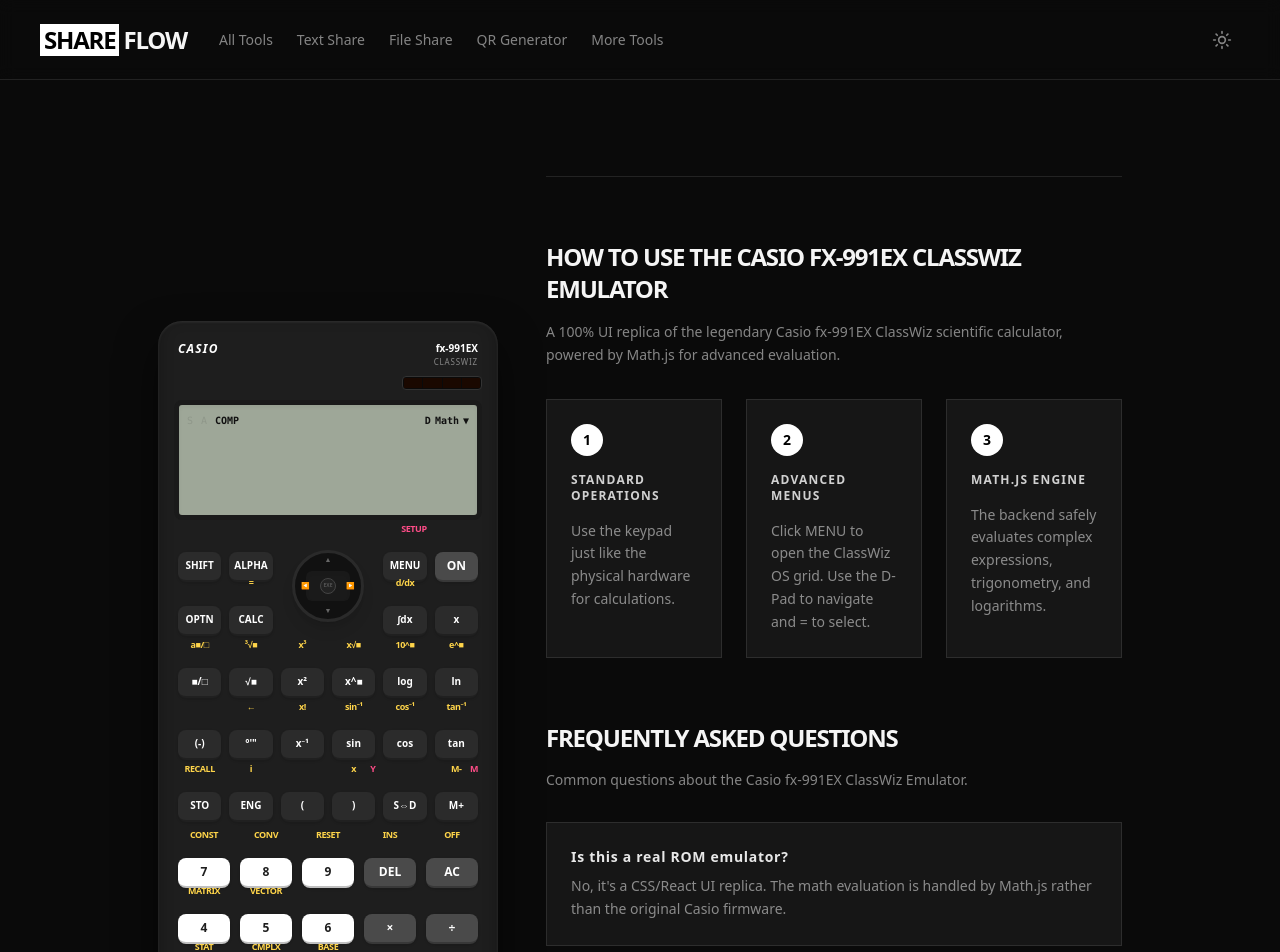
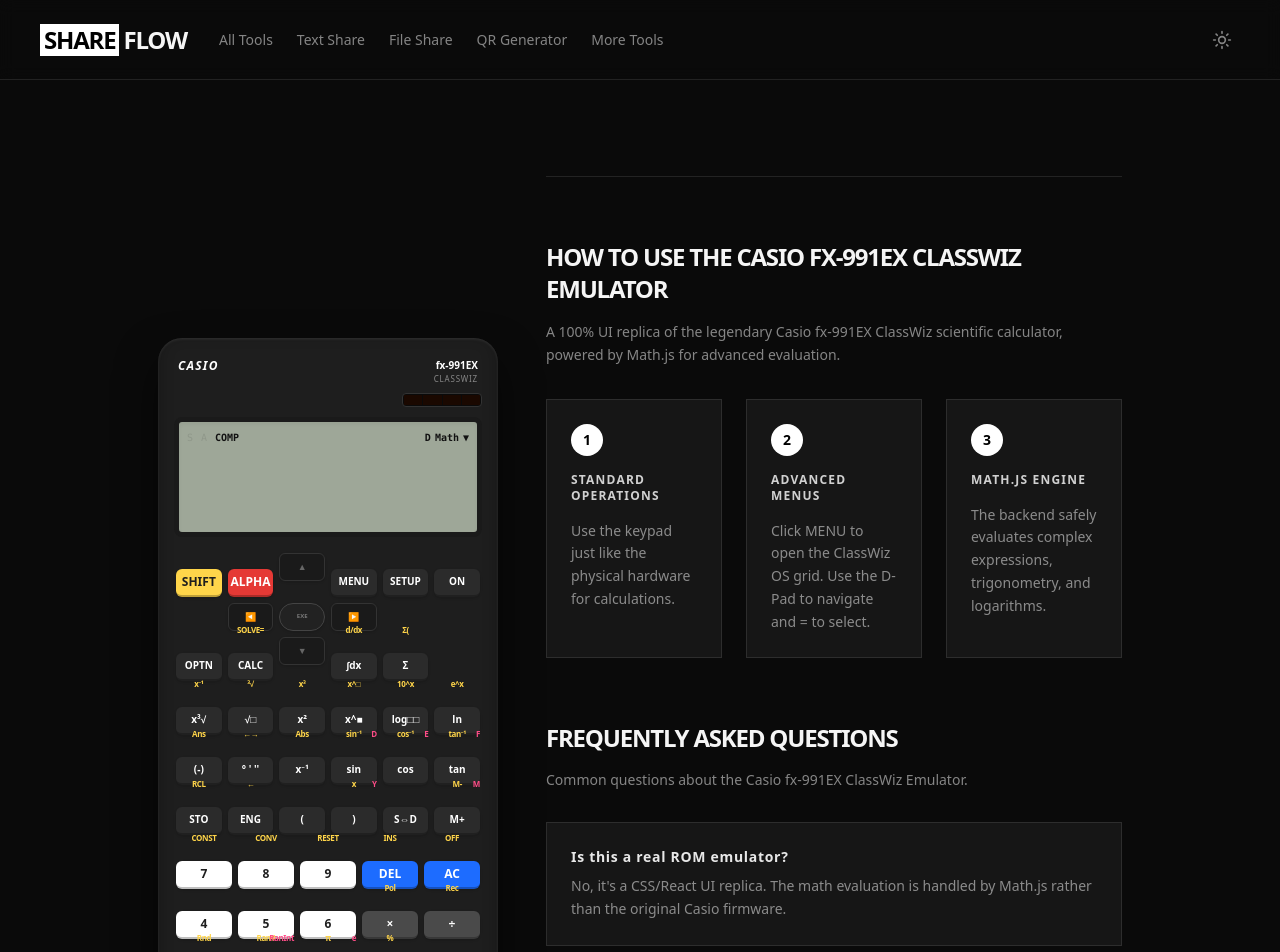
Before and after one commit to ariandesu/shareflow, a React (Vite) app: page /calculator in a window 1280 px wide. Shown: the top 952 px of the page. Built offline with nearby package versions, Linux system fonts and the light colour scheme.

Commit message:
update calculator layout to 10-row JSON spec: D-PAD cross pattern (UP/LEFT/EXE/RIGHT/DOWN), yellow SHIFT, red ALPHA, blue DEL/AC, new labels (x³√, √□, log□□, Σ, ° ' ''), updated shift/alpha labels (RCL, Pol, Rec, Ran#, π/e on 3)

```diff
--- a/src/pages/ScientificCalculator.tsx
+++ b/src/pages/ScientificCalculator.tsx
@@ -24,34 +24,54 @@ const Btn = ({
   onClick: () => void,
   shiftL?: string,
   alphaL?: string,
-  type?: "normal" | "number" | "operator" | "blue" | "nav",
+  type?: "normal" | "number" | "operator" | "blue" | "yellow" | "red",
   className?: string,
   btnClassName?: string
 }) => {
-  const isNum = type === "number";
-  const isOp = type === "operator";
-  const isBlue = type === "blue";
+  const styles: Record<string, string> = {
+    number: "bg-[#FFFFFF] text-[#1E1E1E] hover:bg-[#F0F0F0] text-sm",
+    operator: "bg-[#4A4A4A] text-[#FFF] hover:bg-[#5A5A5A] text-sm",
+    blue: "bg-[#1D6CFF] text-[#FFF] hover:bg-[#1A5FE0] text-sm",
+    yellow: "bg-[#FFD54A] text-[#1E1E1E] hover:bg-[#FFC107] text-sm",
+    red: "bg-[#E53935] text-[#FFF] hover:bg-[#D32F2F] text-sm",
+    normal: "bg-[#2B2B2B] text-[#FFF] hover:bg-[#353535] text-[10px] px-1",
+  };
 
   return (
-    <div className={`flex flex-col items-center justify-end h-[46px] relative ${className}`}>
-      {shiftL && <span className="absolute top-[-14px] text-[9px] text-[#FFD54A] font-bold tracking-tighter w-full text-center left-0">{shiftL}</span>}
-      {alphaL && <span className="absolute top-[-14px] text-[9px] text-[#FF4D88] font-bold tracking-tighter right-0">{alphaL}</span>}
+    <div className={`flex flex-col items-center justify-end h-[44px] relative ${className}`}>
+      {shiftL && <span className="absolute top-[-13px] text-[8px] text-[#FFD54A] font-bold tracking-tighter w-full text-center left-0">{shiftL}</span>}
+      {alphaL && <span className="absolute top-[-13px] text-[8px] text-[#FF4D88] font-bold tracking-tighter right-0">{alphaL}</span>}
 
       <button
         onClick={onClick}
-        className={`
-          w-full h-[30px] rounded-lg shadow-sm border-b-[2px] border-black/25 active:border-b-0 active:translate-y-[2px] transition-all font-bold flex items-center justify-center text-xs
-          ${btnClassName ? btnClassName : isNum ? "bg-[#FFFFFF] text-[#1E1E1E] hover:bg-[#F0F0F0] text-sm" :
-            isOp ? "bg-[#4A4A4A] text-[#FFF] hover:bg-[#5A5A5A] text-sm" :
-            isBlue ? "bg-[#1D6CFF] text-[#FFF] hover:bg-[#1A5FE0] text-sm" :
-            "bg-[#2B2B2B] text-[#FFF] hover:bg-[#353535] text-[10px] px-1"}
-        `}
+        className={`w-full h-[28px] rounded-md shadow-sm border-b-[2px] border-black/25 active:border-b-0 active:translate-y-[2px] transition-all font-bold flex items-center justify-center text-xs ${btnClassName || styles[type]}`}
       >
         {label}
       </button>
     </div>
   );
 };
+
+const DPadBtn = ({ dir, onClick }: { dir: "UP" | "DOWN" | "LEFT" | "RIGHT", onClick: () => void }) => {
+  const arrows: Record<string, string> = { UP: "▲", DOWN: "▼", LEFT: "◀", RIGHT: "▶" };
+  return (
+    <button
+      onClick={onClick}
+      className="w-full h-[28px] bg-[#1A1A1A] rounded-md border border-[#333] text-[#666] text-[9px] font-bold hover:bg-[#222] active:scale-95 transition-all flex items-center justify-center cursor-pointer shadow-sm"
+    >
+      {arrows[dir]}
+    </button>
+  );
+};
+
+const DPadCenter = ({ onClick }: { onClick: () => void }) => (
+  <button
+    onClick={onClick}
+    className="w-full h-[28px] bg-[#222] rounded-full border border-[#444] text-[#777] text-[6px] font-bold hover:bg-[#2A2A2A] active:scale-95 transition-all flex items-center justify-center cursor-pointer shadow-sm"
+  >
+    EXE
+  </button>
+);
 
 export default function ScientificCalculator() {
   const [mode, setMode] = useState<CalcMode>("COMP");
@@ -187,7 +207,7 @@ export default function ScientificCalculator() {
           boxShadow: "0 20px 40px rgba(0,0,0,0.5), inset 0 1px 3px rgba(255,255,255,0.1), inset 0 -5px 15px rgba(0,0,0,0.3)",
         }}
       >
-        {/* Top Branding Bar */}
+        {/* Branding */}
         <div className="flex justify-between items-start px-1 pt-1 pb-2">
           <div className="text-[#FFF] text-xs font-black tracking-widest italic">CASIO</div>
           <div className="text-right">
@@ -245,106 +265,91 @@ export default function ScientificCalculator() {
         </div>
 
         {/* Keyboard */}
-        <div className="flex-1 mt-4 px-1 flex flex-col gap-4">
+        <div className="flex-1 mt-4 px-0.5 flex flex-col gap-1.5">
 
-          {/* Row 1-2: SHIFT, ALPHA, D-PAD, MENU, ON + OPTN, CALC, D-PAD bottom, ∫, x */}
-          <div className="grid grid-cols-6 gap-x-2" style={{ gridTemplateRows: "auto auto", gap: "8px" }}>
-            <div style={{ gridRow: 1, gridColumn: 1 }}>
-              <Btn label="SHIFT" onClick={toggleShift} type="normal" />
-            </div>
-            <div style={{ gridRow: 1, gridColumn: 2 }}>
-              <Btn label="ALPHA" onClick={toggleAlpha} type="normal" />
-            </div>
-            <div style={{ gridRow: "1 / 3", gridColumn: "3 / 5" }} className="flex items-center justify-center">
-              <div className="w-[72px] h-[72px] bg-[#111] rounded-full border-[3px] border-[#2A2A2A] shadow-lg relative flex items-center justify-center overflow-hidden active:scale-95 transition-transform">
-                <div className="w-[44px] h-[30px] bg-[#1A1A1A] rounded-md absolute shadow-inner" />
-                <button onClick={() => handleNav("UP")} className="absolute top-0 left-[18px] w-[36px] h-[22px] z-10 cursor-pointer" />
-                <button onClick={() => handleNav("DOWN")} className="absolute bottom-0 left-[18px] w-[36px] h-[22px] z-10 cursor-pointer" />
-                <button onClick={() => handleNav("LEFT")} className="absolute left-0 top-[16px] w-[22px] h-[40px] z-10 cursor-pointer" />
-                <button onClick={() => handleNav("RIGHT")} className="absolute right-0 top-[16px] w-[22px] h-[40px] z-10 cursor-pointer" />
-                <button onClick={() => handleNav("UP")} className="absolute text-[#666] text-[7px] font-bold top-0.5 z-20 pointer-events-none">▲</button>
-                <button onClick={() => handleNav("DOWN")} className="absolute text-[#666] text-[7px] font-bold bottom-0.5 z-20 pointer-events-none">▼</button>
-                <button onClick={() => handleNav("LEFT")} className="absolute text-[#666] text-[7px] font-bold left-1.5 z-20 pointer-events-none">◀</button>
-                <button onClick={() => handleNav("RIGHT")} className="absolute text-[#666] text-[7px] font-bold right-1.5 z-20 pointer-events-none">▶</button>
-                <div className="w-[16px] h-[16px] bg-[#222] rounded-full border border-[#444] flex items-center justify-center z-20">
-                  <span className="text-[#555] text-[5px] font-bold">EXE</span>
-                </div>
-              </div>
-            </div>
-            <div style={{ gridRow: 1, gridColumn: 5 }}>
-              <Btn label="MENU" onClick={toggleMenu} alphaL="SETUP" />
-            </div>
-            <div style={{ gridRow: 1, gridColumn: 6 }}>
-              <Btn label="ON" onClick={ac} type="operator" />
-            </div>
-
-            <div style={{ gridRow: 2, gridColumn: 1 }}>
-              <Btn label="OPTN" onClick={() => {}} />
-            </div>
-            <div style={{ gridRow: 2, gridColumn: 2 }}>
-              <Btn label="CALC" onClick={() => {}} shiftL="=" />
-            </div>
-            <div style={{ gridRow: 2, gridColumn: 5 }}>
-              <Btn label="∫dx" onClick={() => insert("integrate(")} shiftL="d/dx" />
-            </div>
-            <div style={{ gridRow: 2, gridColumn: 6 }}>
-              <Btn label="x" onClick={() => insert("x")} />
-            </div>
+          {/* Row 1: SHIFT, ALPHA, REPLAY_UP, MENU, SETUP, ON */}
+          <div className="grid grid-cols-6 gap-x-1.5">
+            <Btn label="SHIFT" onClick={toggleShift} type="yellow" />
+            <Btn label="ALPHA" onClick={toggleAlpha} type="red" />
+            <DPadBtn dir="UP" onClick={() => handleNav("UP")} />
+            <Btn label="MENU" onClick={toggleMenu} />
+            <Btn label="SETUP" onClick={() => {}} />
+            <Btn label="ON" onClick={ac} />
           </div>
 
-          {/* Row 3: Fraction, √, x², x^, log, ln */}
-          <div className="grid grid-cols-6 gap-x-2">
-            <Btn label="■/□" onClick={() => insert("(")} shiftL="a■/□" className="col-span-1" />
-            <Btn label="√■" onClick={() => insert("√(")} shiftL="³√■" className="col-span-1" />
-            <Btn label="x²" onClick={() => insert("²")} shiftL="x³" className="col-span-1" />
-            <Btn label="x^■" onClick={() => insert("^")} shiftL="x√■" className="col-span-1" />
-            <Btn label="log" onClick={() => insert("log(")} shiftL="10^■" className="col-span-1" />
-            <Btn label="ln" onClick={() => insert("ln(")} shiftL="e^■" className="col-span-1" />
+          {/* Row 2: REPLAY_LEFT, REPLAY_CENTER(EXE), REPLAY_RIGHT */}
+          <div className="grid grid-cols-6 gap-x-1.5">
+            <div />
+            <DPadBtn dir="LEFT" onClick={() => handleNav("LEFT")} />
+            <DPadCenter onClick={handleEqual} />
+            <DPadBtn dir="RIGHT" onClick={() => handleNav("RIGHT")} />
+            <div />
+            <div />
           </div>
 
-          {/* Row 4: (-), °'", x⁻¹, sin, cos, tan */}
-          <div className="grid grid-cols-6 gap-x-2">
-            <Btn label="(-)" onClick={() => insert("-")} className="col-span-1" />
-            <Btn label={'°\'"'} onClick={() => {}} shiftL="←" className="col-span-1" />
-            <Btn label="x⁻¹" onClick={() => insert("^-1")} shiftL="x!" className="col-span-1" />
-            <Btn label="sin" onClick={() => insert("sin(")} shiftL="sin⁻¹" className="col-span-1" />
-            <Btn label="cos" onClick={() => insert("cos(")} shiftL="cos⁻¹" className="col-span-1" />
-            <Btn label="tan" onClick={() => insert("tan(")} shiftL="tan⁻¹" className="col-span-1" />
+          {/* Row 3: OPTN, CALC, REPLAY_DOWN, ∫dx, Σ */}
+          <div className="grid grid-cols-6 gap-x-1.5">
+            <Btn label="OPTN" onClick={() => {}} />
+            <Btn label="CALC" onClick={() => {}} shiftL="SOLVE=" />
+            <DPadBtn dir="DOWN" onClick={() => handleNav("DOWN")} />
+            <Btn label="∫dx" onClick={() => insert("integrate(")} shiftL="d/dx" />
+            <Btn label="Σ" onClick={() => insert("sigma(")} shiftL="Σ(" />
+            <div />
           </div>
 
-          {/* Row 5: STO, ENG, (, ), S⇔D, M+ */}
-          <div className="grid grid-cols-6 gap-x-2">
-            <Btn label="STO" onClick={() => {}} shiftL="RECALL" className="col-span-1" />
-            <Btn label="ENG" onClick={() => {}} shiftL="i" className="col-span-1" />
-            <Btn label="(" onClick={() => insert("(")} className="col-span-1" />
-            <Btn label=")" onClick={() => insert(")")} shiftL="x" alphaL="Y" className="col-span-1" />
-            <Btn label="S⇔D" onClick={() => {}} className="col-span-1" />
-            <Btn label="M+" onClick={() => {}} shiftL="M-" alphaL="M" className="col-span-1" />
+          {/* Row 4: x³√, √□, x², x^■, log□□, ln */}
+          <div className="grid grid-cols-6 gap-x-1.5 mt-1">
+            <Btn label="x³√" onClick={() => insert("cuberoot(")} shiftL="x⁻¹" />
+            <Btn label="√□" onClick={() => insert("√(")} shiftL="³√" />
+            <Btn label="x²" onClick={() => insert("²")} shiftL="x³" />
+            <Btn label="x^■" onClick={() => insert("^")} shiftL="x^□" />
+            <Btn label="log□□" onClick={() => insert("log(")} shiftL="10^x" />
+            <Btn label="ln" onClick={() => insert("ln(")} shiftL="e^x" />
+          </div>
+
+          {/* Row 5: (-), ° ' '', x⁻¹, sin, cos, tan */}
+          <div className="grid grid-cols-6 gap-x-1.5">
+            <Btn label="(-)" onClick={() => insert("-")} shiftL="Ans" />
+            <Btn label={"° ' ''"} onClick={() => {}} shiftL="←→" />
+            <Btn label="x⁻¹" onClick={() => insert("^-1")} shiftL="Abs" />
+            <Btn label="sin" onClick={() => insert("sin(")} shiftL="sin⁻¹" alphaL="D" />
+            <Btn label="cos" onClick={() => insert("cos(")} shiftL="cos⁻¹" alphaL="E" />
+            <Btn label="tan" onClick={() => insert("tan(")} shiftL="tan⁻¹" alphaL="F" />
+          </div>
+
+          {/* Row 6: STO, ENG, (, ), S⇔D, M+ */}
+          <div className="grid grid-cols-6 gap-x-1.5">
+            <Btn label="STO" onClick={() => {}} shiftL="RCL" />
+            <Btn label="ENG" onClick={() => {}} shiftL="←" />
+            <Btn label="(" onClick={() => insert("(")} />
+            <Btn label=")" onClick={() => insert(")")} shiftL="x" alphaL="Y" />
+            <Btn label="S⇔D" onClick={() => {}} />
+            <Btn label="M+" onClick={() => {}} shiftL="M-" alphaL="M" />
           </div>
 
           {/* Numpad */}
-          <div className="grid grid-cols-5 gap-2.5 mt-1">
+          <div className="grid grid-cols-5 gap-1.5 mt-1">
             <Btn label="7" onClick={() => insert("7")} type="number" shiftL="CONST" />
             <Btn label="8" onClick={() => insert("8")} type="number" shiftL="CONV" />
             <Btn label="9" onClick={() => insert("9")} type="number" shiftL="RESET" />
-            <Btn label="DEL" onClick={del} type="operator" shiftL="INS" />
-            <Btn label="AC" onClick={ac} type="operator" shiftL="OFF" />
+            <Btn label="DEL" onClick={del} type="blue" shiftL="INS" />
+            <Btn label="AC" onClick={ac} type="blue" shiftL="OFF" />
 
-            <Btn label="4" onClick={() => insert("4")} type="number" shiftL="MATRIX" />
-            <Btn label="5" onClick={() => insert("5")} type="number" shiftL="VECTOR" />
+            <Btn label="4" onClick={() => insert("4")} type="number" />
+            <Btn label="5" onClick={() => insert("5")} type="number" />
             <Btn label="6" onClick={() => insert("6")} type="number" />
-            <Btn label="×" onClick={() => insert("×")} type="operator" />
-            <Btn label="÷" onClick={() => insert("÷")} type="operator" />
+            <Btn label="×" onClick={() => insert("×")} type="operator" shiftL="Pol" />
+            <Btn label="÷" onClick={() => insert("÷")} type="operator" shiftL="Rec" />
 
-            <Btn label="1" onClick={() => insert("1")} type="number" shiftL="STAT" />
-            <Btn label="2" onClick={() => insert("2")} type="number" shiftL="CMPLX" />
-            <Btn label="3" onClick={() => insert("3")} type="number" shiftL="BASE" />
-            <Btn label="+" onClick={() => insert("+")} type="operator" />
+            <Btn label="1" onClick={() => insert("1")} type="number" shiftL="Rnd" />
+            <Btn label="2" onClick={() => insert("2")} type="number" shiftL="Ran#" alphaL="RanInt" />
+            <Btn label="3" onClick={() => insert("3")} type="number" shiftL="π" alphaL="e" />
+            <Btn label="+" onClick={() => insert("+")} type="operator" shiftL="%" />
             <Btn label="-" onClick={() => insert("-")} type="operator" />
 
             <Btn label="0" onClick={() => insert("0")} type="number" />
             <Btn label="." onClick={() => insert(".")} type="number" />
-            <Btn label="×10ˣ" onClick={() => insert("x10^")} type="number" shiftL="π" alphaL="e" />
+            <Btn label="×10ˣ" onClick={() => insert("x10^")} type="number" />
             <Btn label="Ans" onClick={() => insert("Ans")} type="normal" btnClassName="bg-[#4A4A4A] text-white hover:bg-[#5A5A5A] text-sm" />
             <Btn label="=" onClick={handleEqual} type="blue" />
           </div>
```
